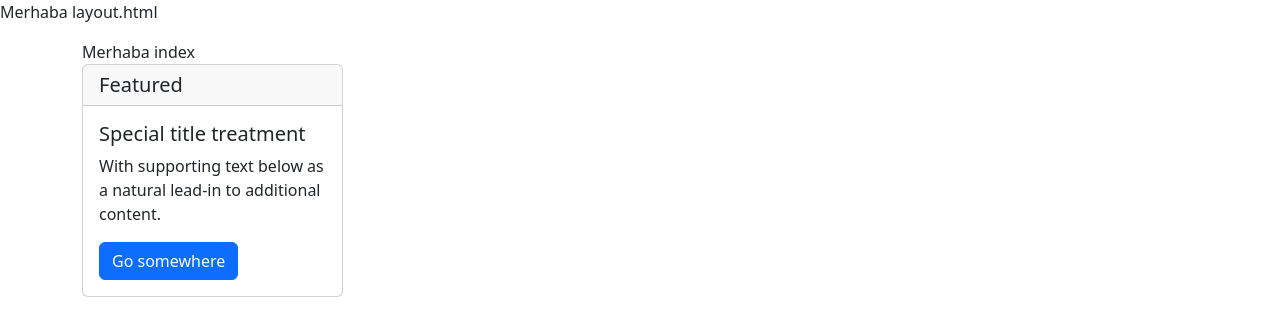
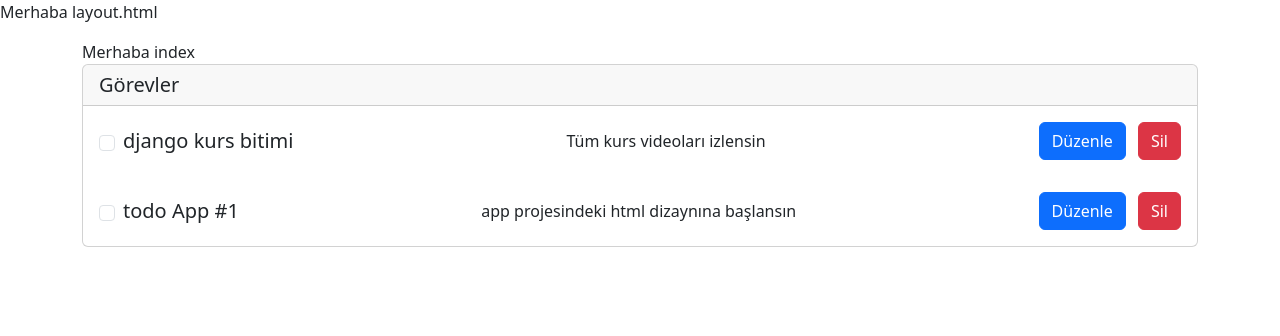
Before and after one commit to nazankorkmaz/ToDoApp_Django, a Django app: page / in a window 1280 px wide. Shown: the top 336 px of the page. Run offline with Django 5.2, Linux system fonts and the light colour scheme; data comes from the database, SQL or seed files in the repository; both versions use the stored data as it was after the commit.

Commit message:
index.html tasarimi yapildi.

```diff
--- a/ToDoApp/gorev/templates/gorev/index.html
+++ b/ToDoApp/gorev/templates/gorev/index.html
@@ -31,18 +31,37 @@ static etiketi, projedeki statik dosyalara referans oluşturur.
 
     <div class="container mt-3">
         <div class="row">
-            <div class="col-3">
+            <div class="col-12">
             <!--menu-->
                Merhaba index
 
+
+
                <div class="card">
-                <h5 class="card-header">Featured</h5>
-                <div class="card-body">
-                  <h5 class="card-title">Special title treatment</h5>
-                  <p class="card-text">With supporting text below as a natural lead-in to additional content.</p>
-                  <a href="#" class="btn btn-primary">Go somewhere</a>
+                <h5 class="card-header ">Görevler</h5>
+                {% for gorev in gorevler  %}
+                <div class="card-body ">
+
+                    <div class="d-flex justify-content-between align-items-center">
+
+                        <!-- Checkbox ve Başlığı Grup Halinde Birleştirdik -->
+                        <div class="d-flex align-items-center">
+                          <input class="form-check-input me-2" type="checkbox" value="" id="flexCheckIndeterminate">
+                          <h5 class="card-title mb-0 ms-0">{{ gorev.baslik }}</h5>
+                        </div>
+
+                        <!-- Diğer içerikler -->
+                        <p class="card-text mb-0">{{ gorev.tanim }}</p>
+                        <div>
+                          <a href="#" class="btn btn-primary me-2">Düzenle</a>
+                          <a href="#" class="btn btn-danger">Sil</a>
+                        </div>
+                      </div>
+
                 </div>
+                {% endfor %}
               </div>
+
 
             </div>
         </div>
--- a/ToDoApp/gorev/views.py
+++ b/ToDoApp/gorev/views.py
@@ -2,7 +2,13 @@ from django.shortcuts import render
 from django.http import HttpResponse
 # Create your views here.
 
+from .models import Gorev
+
 def gorevListesi(request):
 
-     return render(request,'gorev/index.html')
+     gorevler = Gorev.objects.all()
+
+     return render(request,'gorev/index.html',{
+          'gorevler':gorevler
+     })
     #return HttpResponse(" gorevlere başlayalım..")
```
Also changed, not shown: ToDoApp/db.sqlite3.
